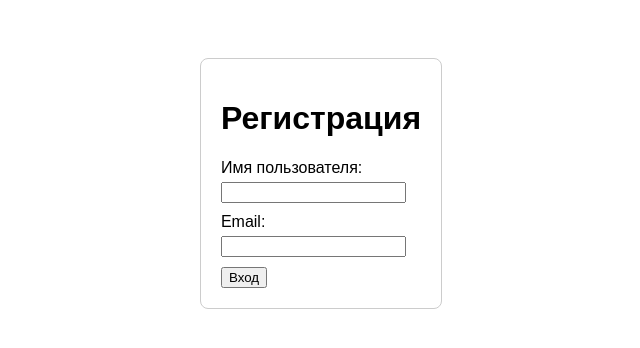
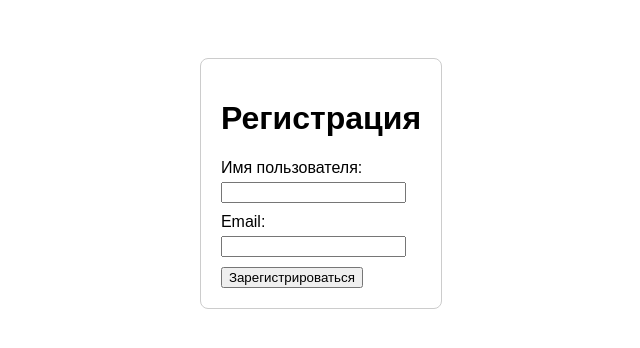
Before and after one commit to keko26/test11, a website: page index.html in a window 1280 px wide. Shown: the whole page, without its empty margins (319-959 px from the left). Drawn offline with Linux system fonts and the light colour scheme.

Commit message:
Fix bug inside PR

```diff
--- a/index.html
+++ b/index.html
@@ -22,7 +22,7 @@
                 <label for="email">Email:</label>
                 <input type="email" id="email" name="email" required>
             </div>
-            <button type="submit" id="submit-btn">Вход</button>
+            <button type="submit" id="submit-btn">Зарегистрироваться</button>
         </form>
         <p id="success-msg" style="display:none; color: green;">Готово!</p>
     </div>
```
